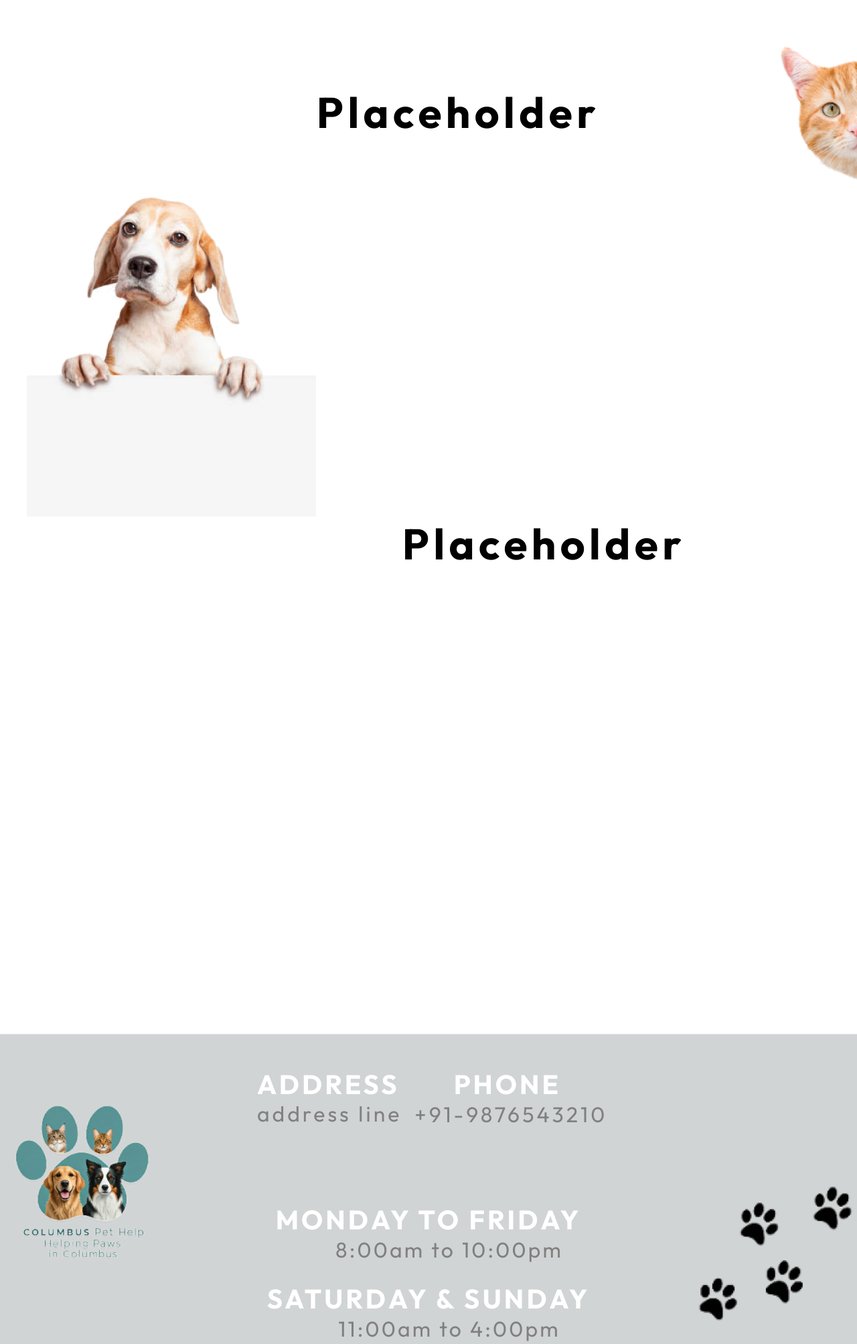
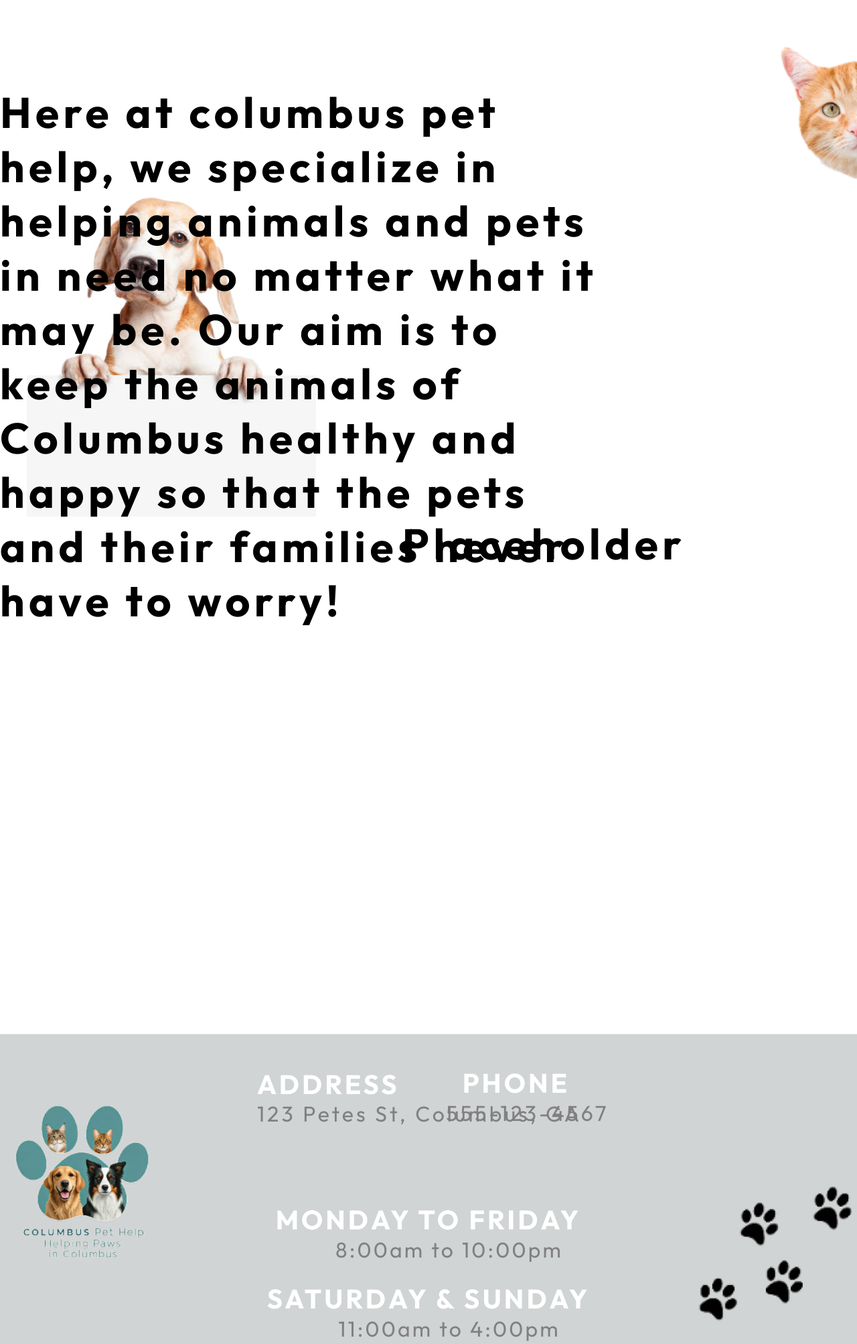
Before and after one commit to zl-conley/projectwebsite, a Flask app: page /about in a window 1280 px wide. Shown: the part 442-2448 px from the top of the page at 67% size. Run offline with Flask 3, Linux system fonts and the light colour scheme; some libraries are stand-ins or nearby versions.

Commit message:
Update aboutus.html

```diff
--- a/templates/aboutus.html
+++ b/templates/aboutus.html
@@ -55,7 +55,7 @@
                         <img src="./static/images/dog inside-1.png" alt = 'Istockphoto143' class = "istockphoto143">
                     </div>
                     <div class ="rowplaceholder">
-                        <h3 class = "placeholder ui heading size-heading2xl">Placeholder</h3>
+                        <h3 class = "placeholder ui heading size-heading2xl">Here at columbus pet help, we specialize in helping animals and pets in need no matter what it may be. Our aim is to keep the animals of Columbus healthy and happy so that the pets and their families never have to worry!</h3>
                         <img src="./static/images/cat peeking_processed 1.png" alt="Geminigenerate" class="geminigenerate-1">
                     </div>
                     <h3 class="placeholder_one ui heading size-heading2xl">Placeholder</h3>
@@ -69,7 +69,7 @@
                     </div>
                     <div class="columnphone-1">
                         <h1 class="phone ui heading size-headinglg">Phone</h1>
-                        <p class = "phoneline ui text size-textxs">+91-9876543210</p>
+                        <p class = "phoneline ui text size-textxs">555-123-4567</p>
                     </div>
                     <div class="flex-col-end-center columnmondayfri">
                         <h1 class="mondayfriday-1 ui heading size-headinglg">Monday to Friday</h1>
@@ -82,7 +82,7 @@
                         <img src="./static/images/cat-and-dog-image-footer.png" alt="Geminigenerate" class="geminigenerate-3">
                     </div>
                     <h1 class="address ui heading size-headinglg">Address</h1>
-                    <p class = "addressline-1 ui text size-textxs">address line</p>
+                    <p class = "addressline-1 ui text size-textxs">123 Petes St, Columbus, GA</p>
                 </div>
             </footer>
 
```
